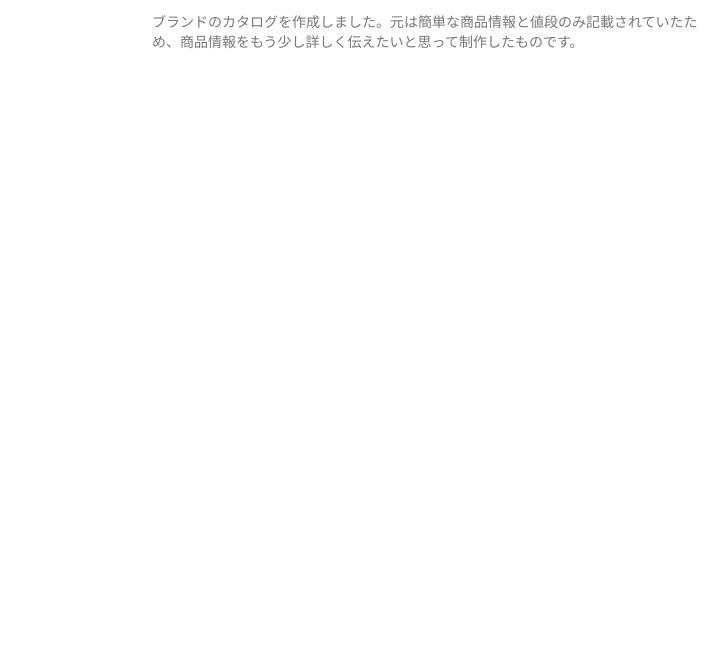
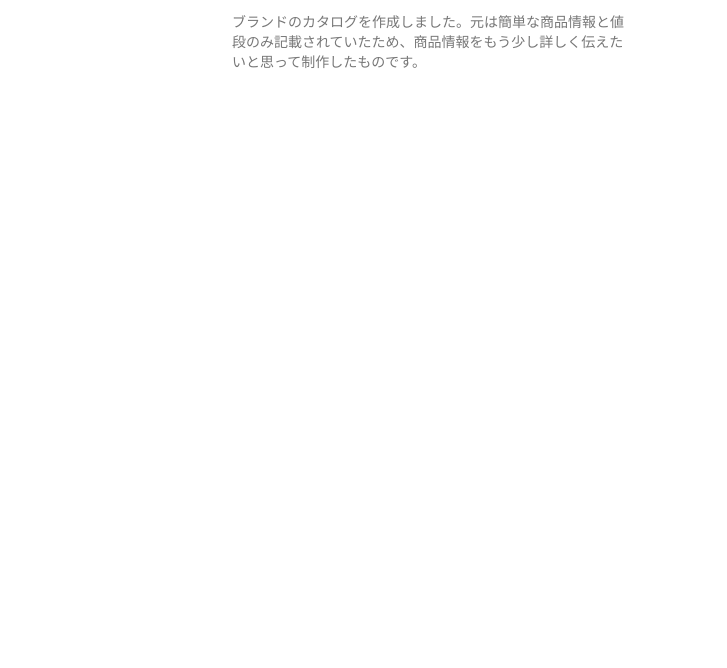
Before and after one commit to misakiKUSAMOTO/portfolio2023, a plain HTML site: page flyer.html in a window 1280 px wide. Shown: the part 132-800 px from the top of the page, without its empty margins (208-935 px from the left). Drawn offline with nearby package versions, Linux system fonts and the light colour scheme.

Commit message:
Add files via upload

```diff
--- a/style.css
+++ b/style.css
@@ -43,7 +43,7 @@ h2 {
 }
 .entry-content{
 	margin: 0 auto;
-	width: 70%;
+	width: 400px;
 	height:auto;
 }
 .entry-content a:hover{
```
